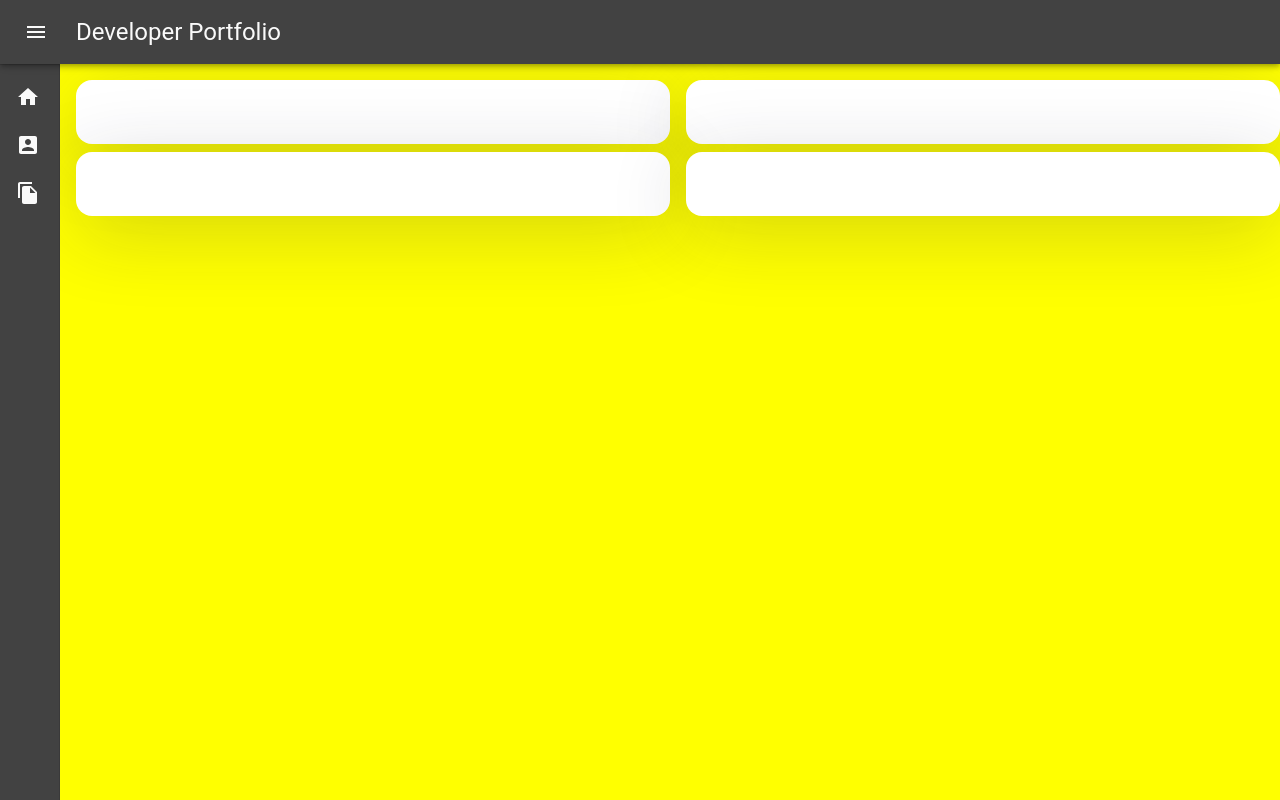
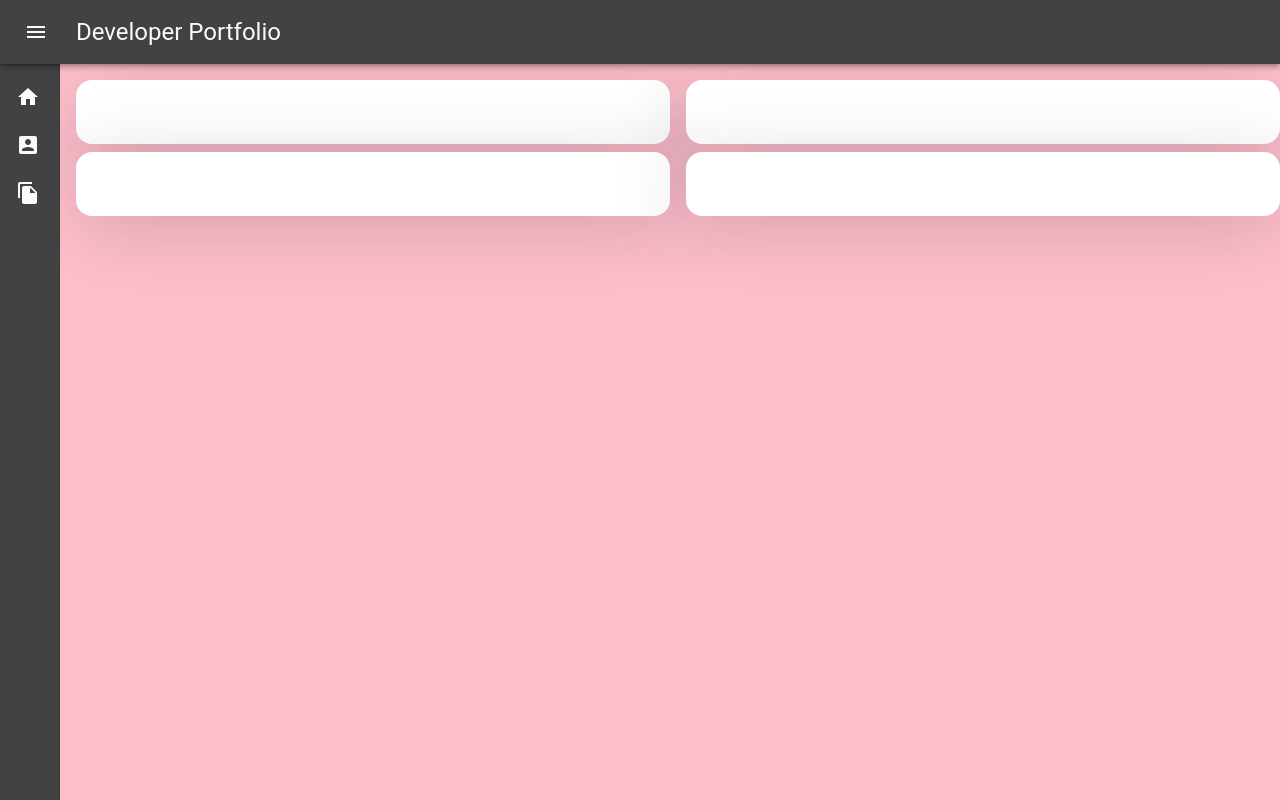
Before and after one commit to himanshuMaheshwari2311/Developer-Portfolio-Front-End, a React (Create React App) app: page / in a window 1280 px wide. Built offline with nearby package versions, Linux system fonts and the light colour scheme; sample sign-in values are in the browser's storage; the HTML template or start-up script is replaced by a standard one.

Commit message:
Background color removed from Home

```diff
--- a/src/components/Home.tsx
+++ b/src/components/Home.tsx
@@ -7,7 +7,6 @@ import Paper from '@material-ui/core/Paper';
 const useStyles = makeStyles(theme => ({
   gridRoot: {
     flexGrow:1,
-    backgroundColor:`yellow`
   },
   gridContainer: {
     width:`100%`,
```
